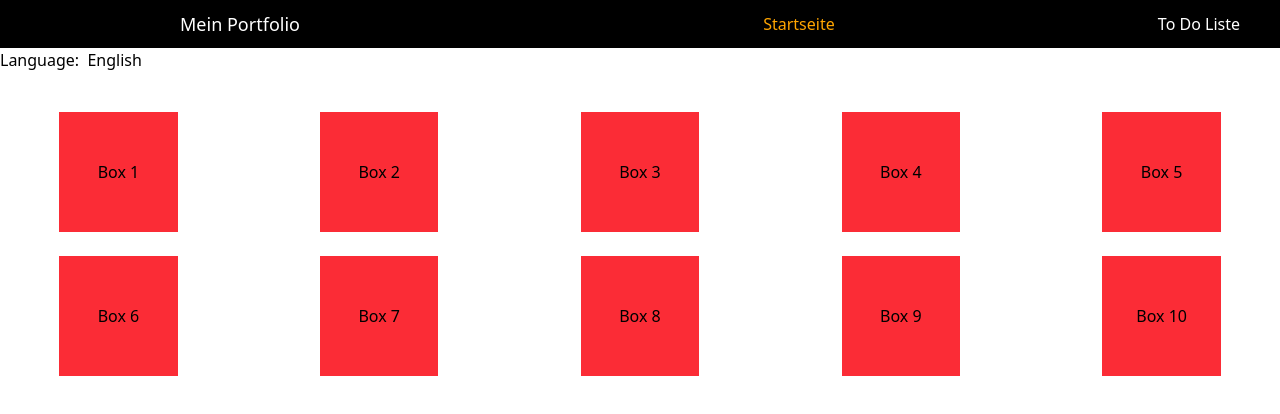
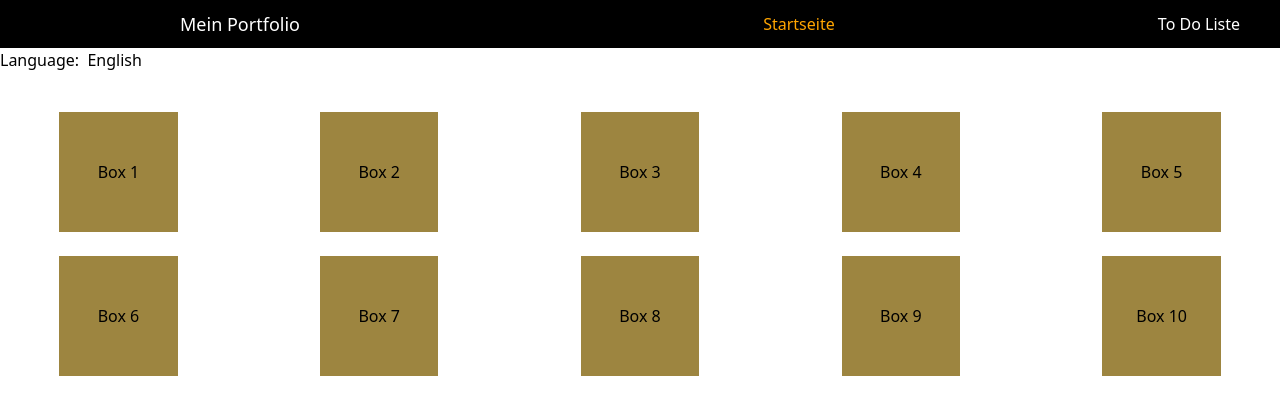
Before and after one commit to AlexDerAndros/MEINpORTFOLIO, a React (Vite) app in the folder MeinPortFolio/: page / in a window 1280 px wide. Shown: the top 414 px of the page. Built offline with nearby package versions, Linux system fonts and the light colour scheme.

Commit message:
Farbpalette und Pseudo Klassen/Elemente

```diff
--- a/MeinPortFolio/src/App.jsx
+++ b/MeinPortFolio/src/App.jsx
@@ -91,7 +91,7 @@ export default function App() {
 
 function Startseite() {
   const refBox = useRef(null);
-  const clas = "w-1/2 h-30 bg-red-500 flex items-center justify-center";
+  const clas = "w-1/2 h-30 bg-mainColor flex items-center justify-center";
   const infos = [1,2,3,4,5,6,7,8,9,10]
   const animationBox = () => {
     gsap.fromTo(refBox.current, {x:-200, opacity: 0, scale:0.5}, {x:0, opacity: 1, scale:1, ease:"power3.inOut", duration:2});
@@ -144,7 +144,7 @@ function ToDoListe({value, setValue}) {
      <input type="text"
            onChange={(e) => setValue(e.target.value)}
            placeholder="Add new task"
-           className="border-1 border-gray-300 p-1.5 text-lg font-text rounded-l-lg w-3/4 h-12"/>
+           className="border-1 border-gray-300 p-1.5 text-lg font-text rounded-l-lg w-3/4 h-12 placeholder: text-mainColor"/>
      <button onClick={AddToDo} className="w-1/4 h-12 bg-blue-500 text-white rounded-r-lg font-text" >
       {language == "Deutsch" ? (
         <span>
--- a/MeinPortFolio/src/index.css
+++ b/MeinPortFolio/src/index.css
@@ -5,6 +5,7 @@
 @theme {
   --font-head: Poppins, sans-serif;
   --font-text: Inter, sans-serif;
+  --color-mainColor: #9D8540 ;
 }
  body {
   /* display: flex;
```
